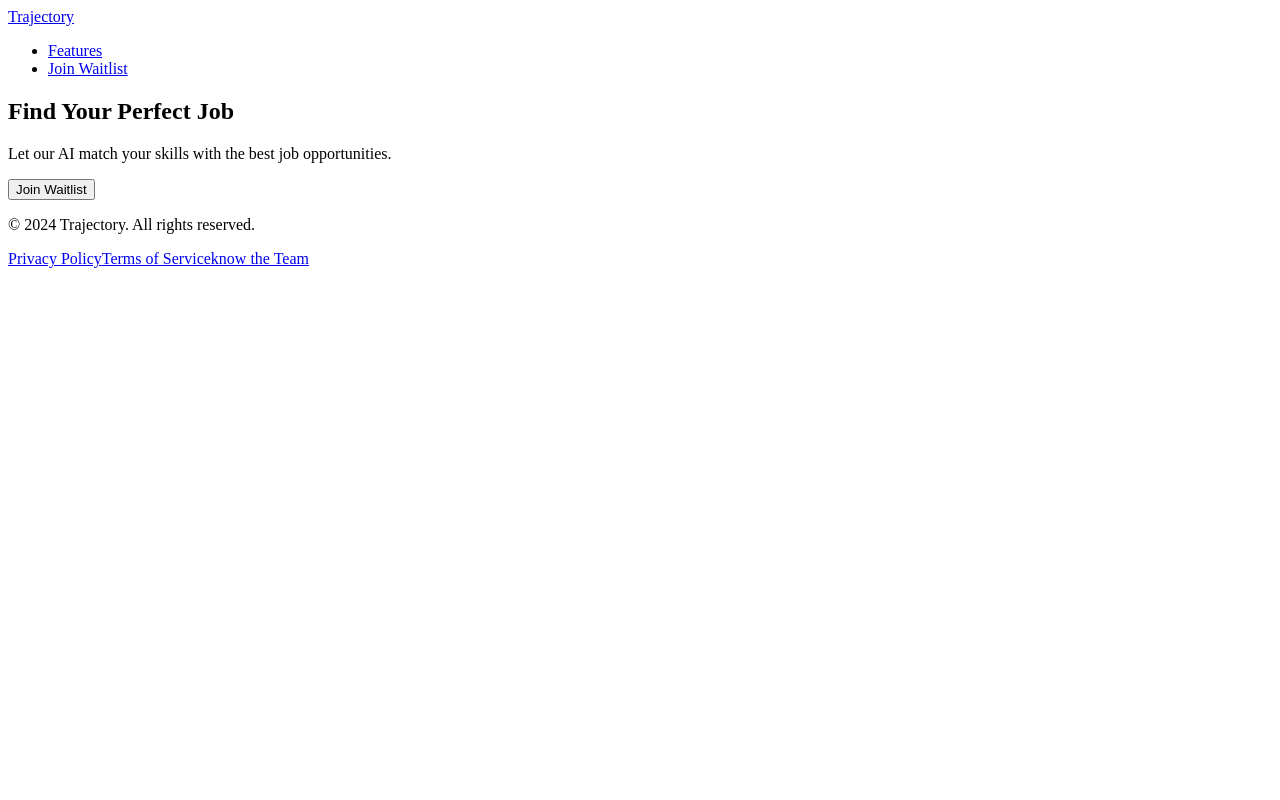
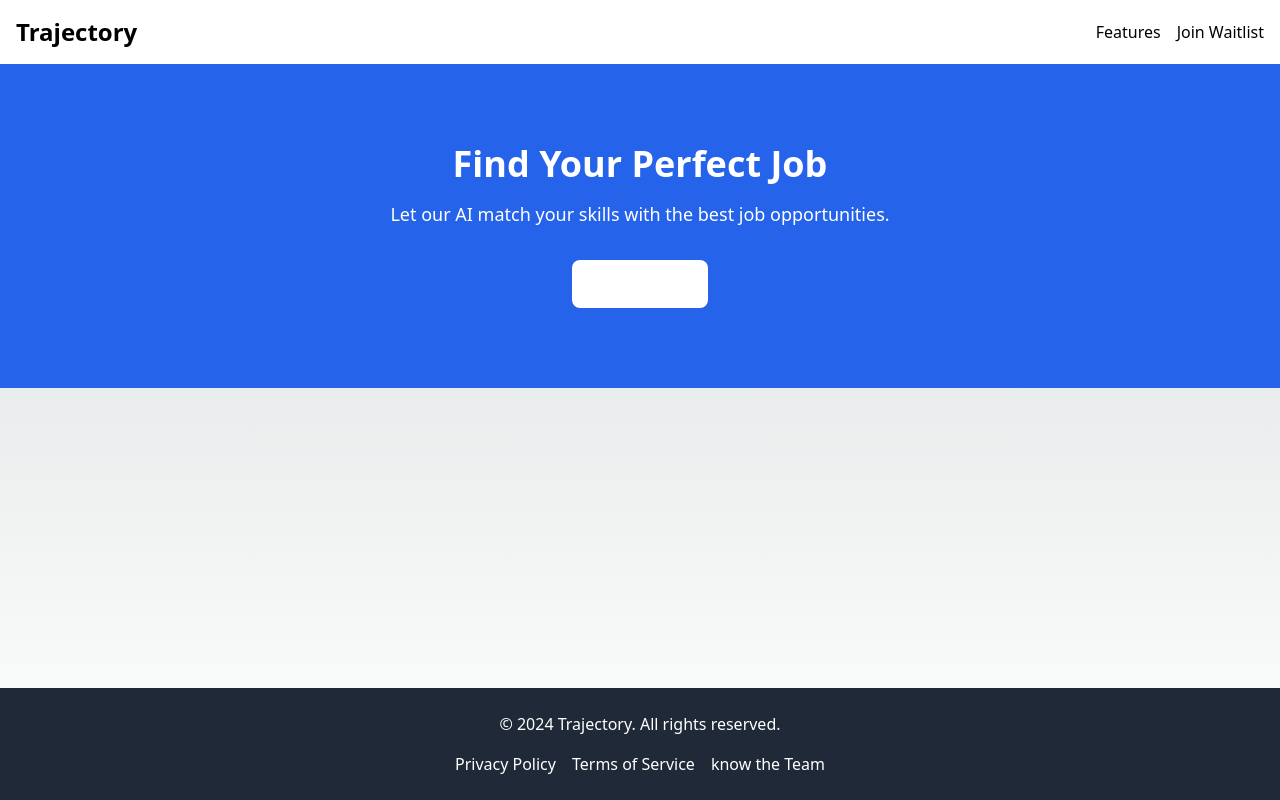
Before and after one commit to michaelvdang/trajectory, a Next.js app: page / in a window 1280 px wide. Built offline with nearby package versions, Linux system fonts and the light colour scheme.

Commit message:
fix: 🐛 added clerkProvider

```diff
--- /dev/null
+++ b/app/layout.tsx
@@ -0,0 +1,17 @@
+import { ClerkProvider } from '@clerk/nextjs';
+import "./styles/globals.css";
+
+
+export default function RootLayout({
+  children,
+}: {
+  children: React.ReactNode;
+}) {
+  return (
+    <ClerkProvider>
+      <html lang="en">
+        <body>{children}</body>
+      </html>
+    </ClerkProvider>
+  );
+}
```
